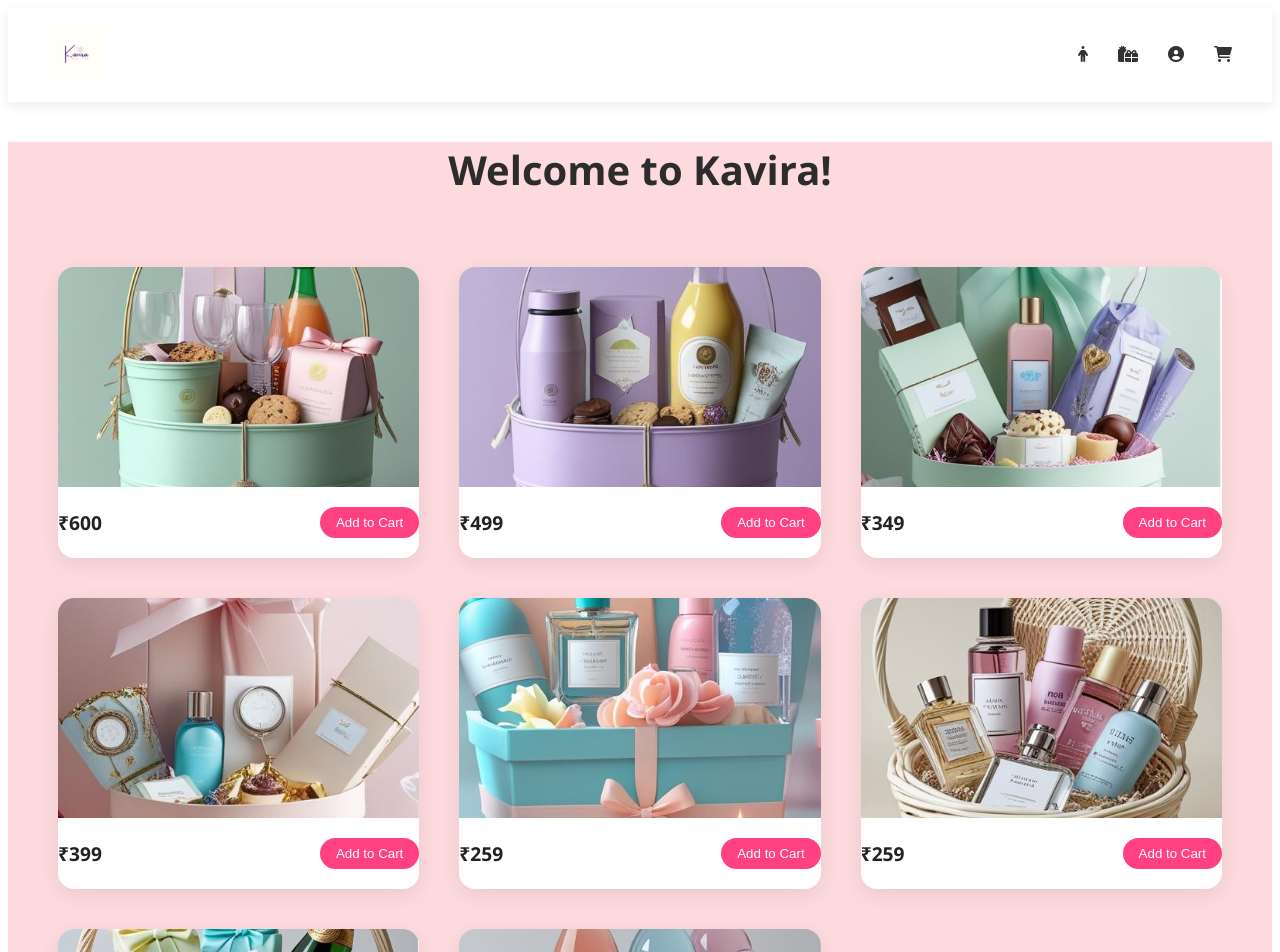
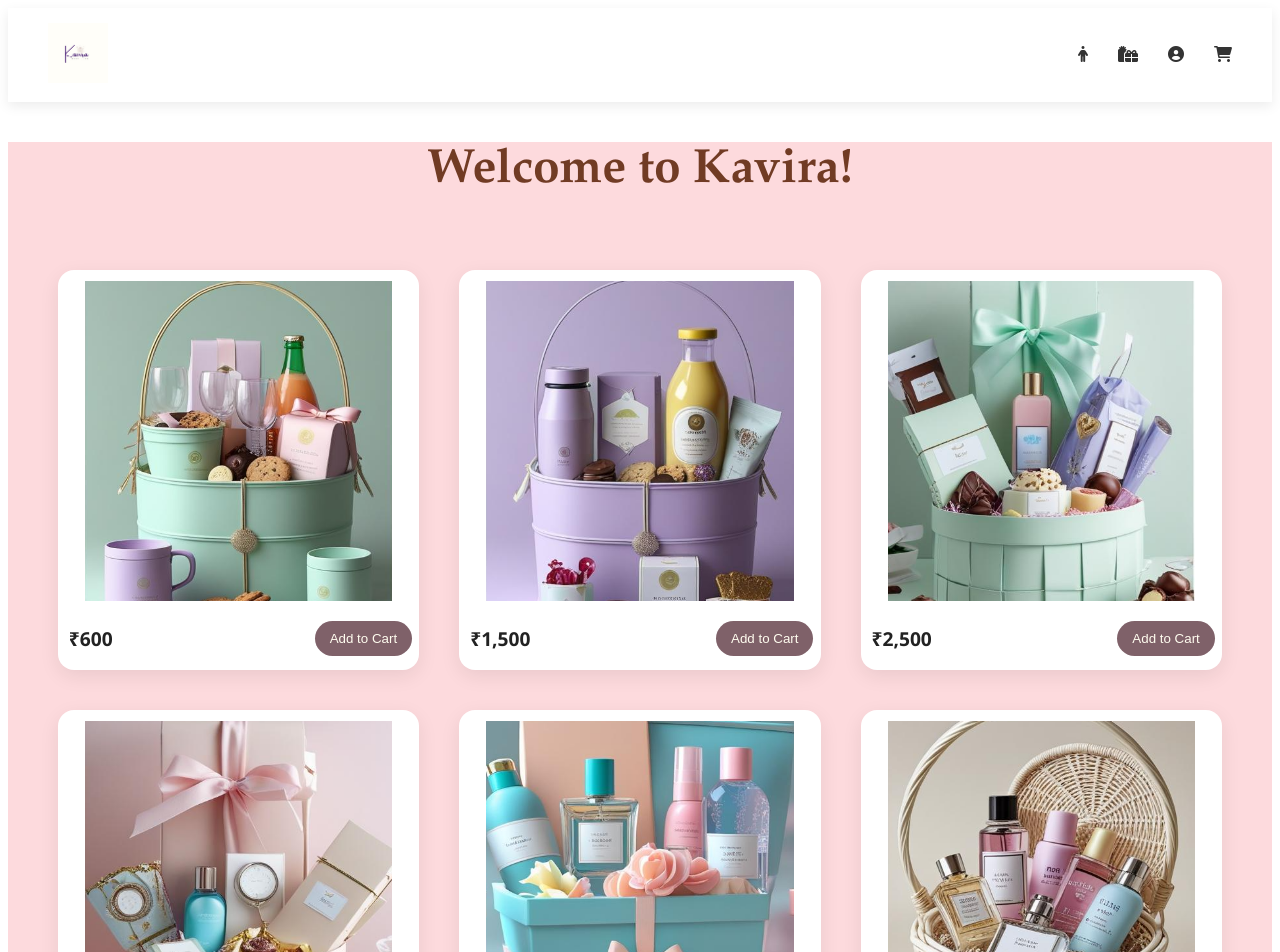
Before and after one commit to KanishaPrithiani/kavira, an Angular app: page / in a window 1280 px wide. Shown: the top 952 px of the page. Built offline with nearby package versions, Linux system fonts and the light colour scheme.

Commit message:
msg chanced

```diff
--- a/src/app/home/home.html
+++ b/src/app/home/home.html
@@ -17,7 +17,7 @@
   <div class="card">
     <img src="assets/img2.PNG" alt="Product 2">
     <div class="card-footer">
-      <span class="price">₹499</span>
+      <span class="price">₹1,500</span>
       <button class="add-btn">Add to Cart</button>
     </div>
   </div>
@@ -26,7 +26,7 @@
   <div class="card">
     <img src="assets/img3.PNG.png" alt="Product 3">
     <div class="card-footer">
-      <span class="price">₹349</span>
+      <span class="price">₹2,500</span>
       <button class="add-btn">Add to Cart</button>
     </div>
   </div>
@@ -35,7 +35,7 @@
   <div class="card">
     <img src="assets/img4.png" alt="Product 4">
     <div class="card-footer">
-      <span class="price">₹399</span>
+      <span class="price">₹750</span>
       <button class="add-btn">Add to Cart</button>
     </div>
   </div>
@@ -44,7 +44,7 @@
   <div class="card">
     <img src="assets/img5.png" alt="Product 5">
     <div class="card-footer">
-      <span class="price">₹259</span>
+      <span class="price">₹900</span>
       <button class="add-btn">Add to Cart</button>
     </div>
   </div>
@@ -54,7 +54,7 @@
   <div class="card">
     <img src="assets/img6.png" alt="Product 6">
     <div class="card-footer">
-      <span class="price">₹259</span>
+      <span class="price">₹1,500</span>
       <button class="add-btn">Add to Cart</button>
     </div>
   </div>
@@ -64,7 +64,7 @@
   <div class="card">
     <img src="assets/img7.png" alt="Product 7">
     <div class="card-footer">
-      <span class="price">₹259</span>
+      <span class="price">₹650</span>
       <button class="add-btn">Add to Cart</button>
     </div>
   </div>
@@ -73,7 +73,7 @@
   <div class="card">
     <img src="assets/img8.png" alt="Product 8">
     <div class="card-footer">
-      <span class="price">₹259</span>
+      <span class="price">₹810</span>
       <button class="add-btn">Add to Cart</button>
     </div>
   </div>
--- a/src/app/home/home.scss
+++ b/src/app/home/home.scss
@@ -13,8 +13,9 @@ body {
   justify-content: space-between;
   align-items: center;
   padding: 15px 40px;
-  background-color: FDDADD;
-  box-shadow: 0 4px 12px rgba(0, 0, 0, 0.08);
+  color: rgb(228, 31, 31);
+  background-color: #c80c1c ;
+  box-shadow: 0 4px 12px rgba(21, 2, 2, 0.08);
   position: sticky;
   top: 0;
   z-index: 1000;
@@ -40,12 +41,12 @@ body {
 .nav-links a {
   text-decoration: none;
   font-weight: 600;
-  color: #333;
+  color: #ae2c2c;
   transition: all 0.3s ease;
 }
 
 .nav-links a:hover {
-  color: #ff4081;
+  color: #845a68;
   cursor: pointer;
   transform: scale(1.05);
 }
@@ -54,8 +55,9 @@ body {
 .page-heading {
   text-align: center;
   margin: 40px 0 20px;
-  font-size: 2.5rem;
-  color: #2c2c2c;
+  font-size: 3.0rem;
+  color: #713B24;
+  font-family: Garamond, serif ;
 }
 
 /* 🖼 Grid Container */
@@ -79,6 +81,7 @@ body {
   flex-direction: column;
   align-items: center;
   transition: transform 0.2s ease;
+  height: 400px;
 }
 
 .card:hover {
@@ -87,9 +90,10 @@ body {
 
 /* 📏 Image Size */
 .card img {
-  width: 100%;
-  height: 220px;
+  width: 85%;
+  height: 320px;
   object-fit: cover;
+  padding-top: 3%;
 }
 
 /* 💰 Price + Button Row */
@@ -105,20 +109,23 @@ body {
   font-weight: bold;
   font-size: 1.2rem;
   color: #222;
+  padding-right: 8%;
+  padding-left: 3%;
 }
 
 .add-btn {
-  padding: 8px 16px;
-  background-color: #ff4081;
+  padding: 10px 15px;
+  background-color: #7F6169;
   border: none;
-  color: white;
+  color: #FFFCEF;
   border-radius: 20px;
   cursor: pointer;
   font-weight: 500;
   transition: background-color 0.3s ease, transform 0.2s ease;
+  margin-right: 2%;
 }
 
 .add-btn:hover {
-  background-color: #e91e63;
+  background-color: #570219;    // 4C1123
   transform: scale(1.05);
 }
```
